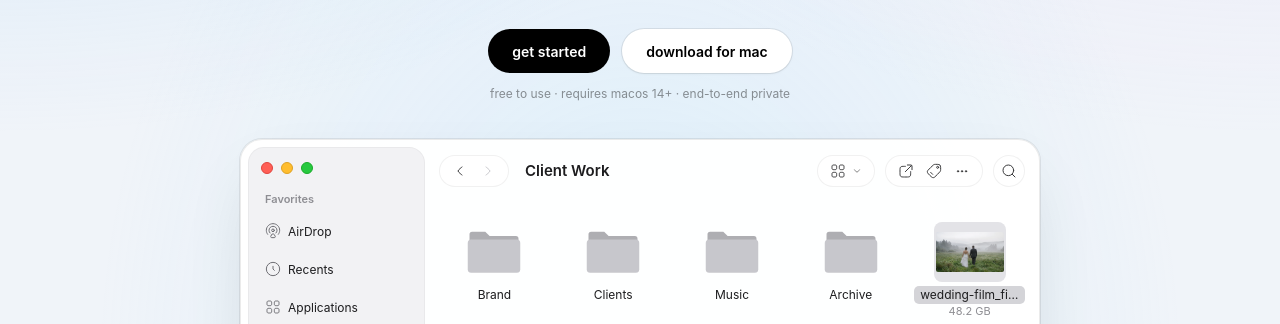
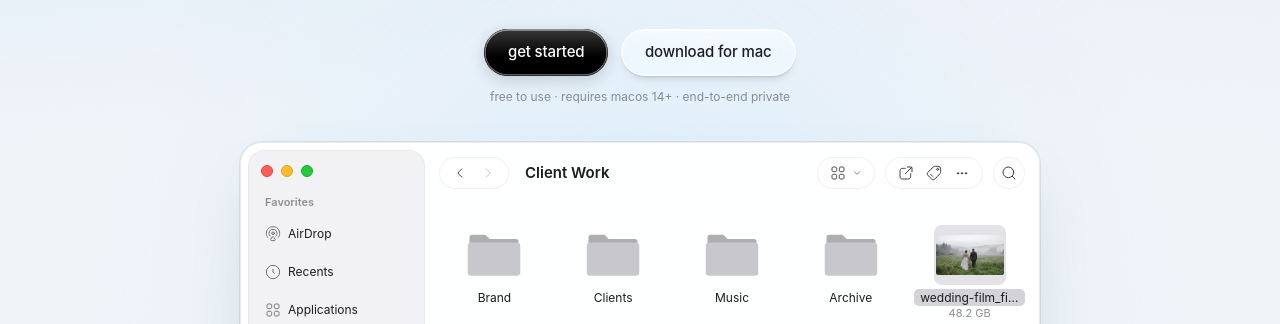
Before and after one commit to hemanthreddykoduru/Sokovia, a website: page web/index.html in a window 1280 px wide. Shown: the part 432-756 px from the top of the page. Drawn offline with Linux system fonts and the light colour scheme; no server answers; a script that the page names is missing.

Commit message:
feat(landing): implement official Glassy UI button layer architecture for hero CTAs

```diff
--- a/web/glassyui.css
+++ b/web/glassyui.css
@@ -100,3 +100,136 @@
               inset 0 1.5px 2px 0 rgba(255, 255, 255, 1),
               inset 0 -1px 2px 0 rgba(0, 0, 0, 0.03) !important;
 }
+
+/* ==========================================================================
+   Full Glassy UI Official Button Architecture (.lg-button)
+   Source: https://github.com/alexburlis/glassyui/blob/main/registry/glassyui/glass-button.tsx
+   ========================================================================== */
+
+.lg-button {
+  --lg-radius: 999px;
+  --lg-surface-blur: min(var(--lg-glass-blur), 16px);
+  --lg-ink: var(--lg-foreground);
+  --lg-button-fill: rgb(255 255 255 / 0.45);
+  --lg-button-fill-hover: rgb(255 255 255 / 0.65);
+  --lg-button-sheen: 0.35;
+  --lg-button-glow: 0.45;
+  --lg-button-glow-pressed: 0.75;
+  --lg-button-shine: var(--lg-button-glow);
+  --lg-button-shade: 52 62 84;
+  --lg-button-shade-near: 0.18;
+  --lg-button-shade-far: 0.2;
+  --lg-button-rise: 1;
+  --lg-button-rise-time: calc(var(--lg-motion-duration) * 1.6);
+
+  position: relative;
+  display: inline-flex;
+  align-items: center;
+  justify-content: center;
+  gap: 0.5rem;
+  padding: 0.75rem 1.5rem;
+  border-radius: var(--lg-radius);
+  border: none;
+  background: transparent;
+  color: var(--lg-ink);
+  text-decoration: none;
+  font-weight: 500;
+  letter-spacing: -0.01em;
+  isolation: isolate;
+  cursor: pointer;
+  contain: layout paint style;
+  transition: --lg-button-rise var(--lg-button-rise-time) var(--lg-ease-out), transform 180ms ease, box-shadow 180ms ease;
+}
+
+@media (hover: hover) {
+  .lg-button:not(:disabled, [aria-disabled='true']):hover {
+    --lg-button-rise: 0.5;
+  }
+}
+
+.lg-button:active:not(:disabled, [aria-disabled='true']) {
+  --lg-button-rise: 0.2;
+  transform: scale(0.98);
+}
+
+.lg-button--primary,
+.lg-button--soft {
+  box-shadow:
+    0 calc(var(--lg-button-rise) * 1.8px) calc(var(--lg-button-rise) * 2px)
+      calc(var(--lg-button-rise) * -1px) rgb(var(--lg-button-shade) / var(--lg-button-shade-near)),
+    0 calc(var(--lg-button-rise) * 6.7px) calc(var(--lg-button-rise) * 10px)
+      calc(var(--lg-button-rise) * -5px) rgb(var(--lg-button-shade) / var(--lg-button-shade-far));
+}
+
+.lg-button__layers {
+  position: absolute;
+  inset: 0;
+  border-radius: inherit;
+  pointer-events: none;
+  z-index: 0;
+  overflow: hidden;
+}
+
+.lg-button__label {
+  position: relative;
+  z-index: 1;
+  display: inline-flex;
+  align-items: center;
+  gap: inherit;
+}
+
+.lg-button__layers > span {
+  position: absolute;
+  inset: 0;
+  border-radius: inherit;
+}
+
+.lg-button__distortion {
+  background: var(--lg-button-fill);
+  -webkit-backdrop-filter: blur(var(--lg-surface-blur)) saturate(var(--lg-glass-sat));
+  backdrop-filter: blur(var(--lg-surface-blur)) saturate(var(--lg-glass-sat));
+  transition: background-color var(--lg-motion-duration) ease;
+}
+
+.lg-button:not(:disabled, [aria-disabled='true']):hover .lg-button__distortion {
+  background: var(--lg-button-fill-hover);
+}
+
+.lg-button__tint {
+  background:
+    radial-gradient(
+      circle at 50% 30%,
+      rgb(255 255 255 / 0.15),
+      transparent 70%
+    ),
+    linear-gradient(180deg, rgb(255 255 255 / var(--lg-button-sheen)), transparent 60%);
+  box-shadow: inset 0 1px 1.5px rgba(255, 255, 255, 0.9), inset 0 -1px 1px rgba(0, 0, 0, 0.04);
+}
+
+.lg-button__rim {
+  border: 1px solid rgba(255, 255, 255, 0.85);
+  box-shadow: inset 0 0 0 0.5px rgba(255, 255, 255, 0.7);
+}
+
+/* Prominent Dark Variant */
+.lg-button--prominent {
+  background: #000000;
+  color: #ffffff;
+}
+
+.lg-button--prominent .lg-button__distortion {
+  background: #000000;
+}
+
+.lg-button--prominent:hover .lg-button__distortion {
+  background: #1c1c1e;
+}
+
+.lg-button--prominent .lg-button__tint {
+  background: linear-gradient(180deg, rgba(255, 255, 255, 0.22), transparent 60%);
+  box-shadow: inset 0 1px 1px rgba(255, 255, 255, 0.35);
+}
+
+.lg-button--prominent .lg-button__rim {
+  border: 1px solid rgba(255, 255, 255, 0.18);
+}
--- a/web/index.html
+++ b/web/index.html
@@ -1386,8 +1386,22 @@
       <p class="lead">terabytes in finder, zero bytes on your disk, and files open instantly.</p>
 
       <div class="cta-row">
-        <a href="/login" class="btn-pill btn-dark">get started</a>
-        <a href="/downloads/Sokovia-macOS.dmg" download class="btn-pill btn-white">download for mac</a>
+        <a href="/login" class="lg-button lg-button--prominent">
+          <div class="lg-button__layers">
+            <span class="lg-button__distortion"></span>
+            <span class="lg-button__tint"></span>
+            <span class="lg-button__rim"></span>
+          </div>
+          <span class="lg-button__label">get started</span>
+        </a>
+        <a href="/downloads/Sokovia-macOS.dmg" download class="lg-button lg-button--primary">
+          <div class="lg-button__layers">
+            <span class="lg-button__distortion"></span>
+            <span class="lg-button__tint"></span>
+            <span class="lg-button__rim"></span>
+          </div>
+          <span class="lg-button__label">download for mac</span>
+        </a>
       </div>
       <div class="meta-sub">free to use · requires macos 14+ · end-to-end private</div>
 
```
